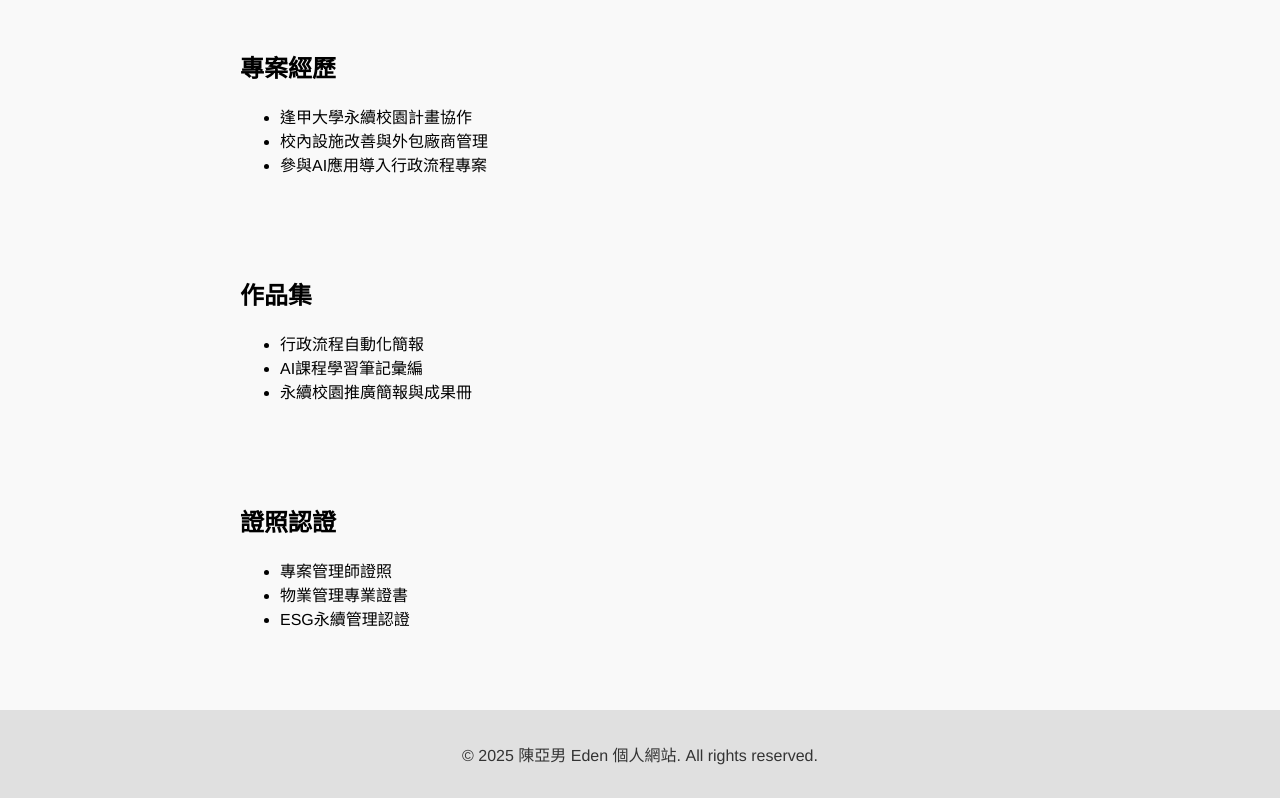
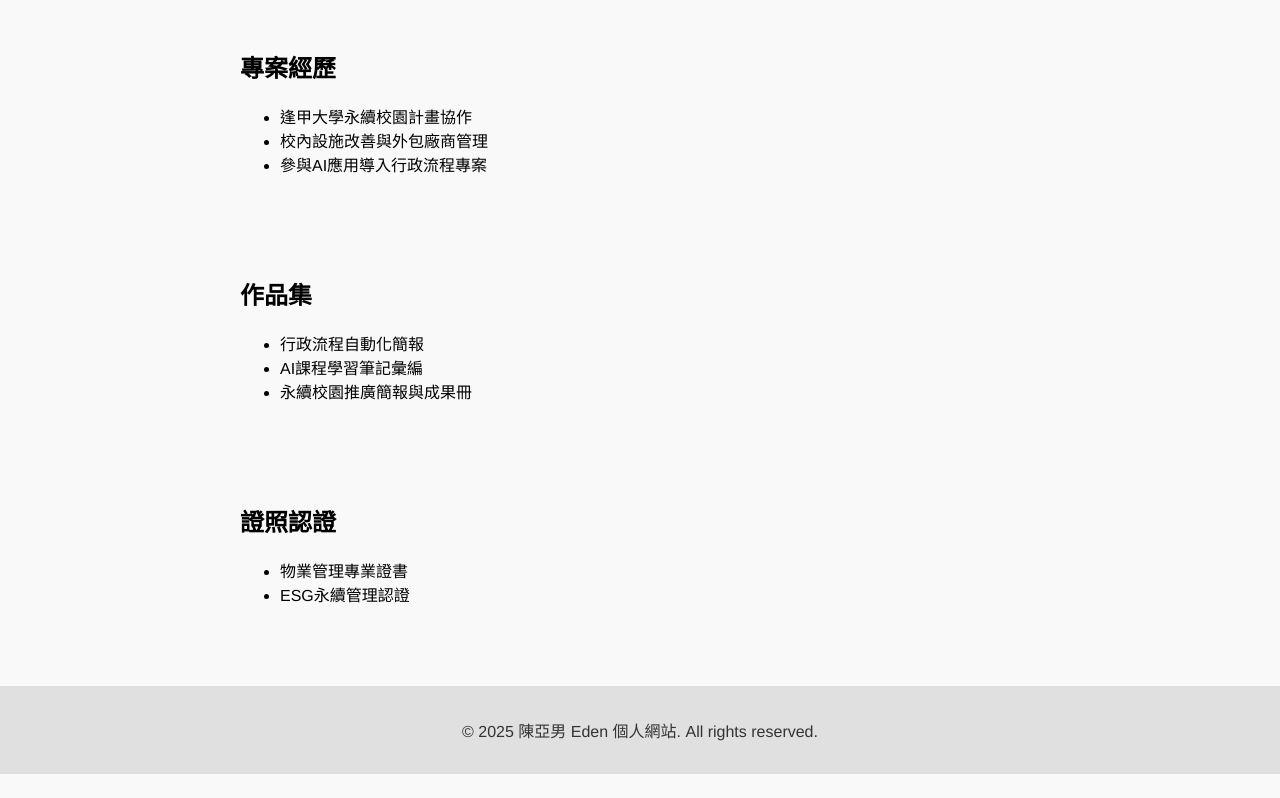
Before and after one commit to Eden-Chen6878/profile, a plain HTML site: page index.html in a window 1280 px wide. Shown: the part 1110-1908 px from the top of the page. After the commit the page ends 1884 px from the top, so only its background shows below. Drawn offline with Linux system fonts and the light colour scheme.

Commit message:
Update index.html

```diff
--- a/index.html
+++ b/index.html
@@ -76,7 +76,6 @@
   <section id="certs">
     <h2>證照認證</h2>
     <ul>
-      <li>專案管理師證照</li>
       <li>物業管理專業證書</li>
       <li>ESG永續管理認證</li>
     </ul>
```
